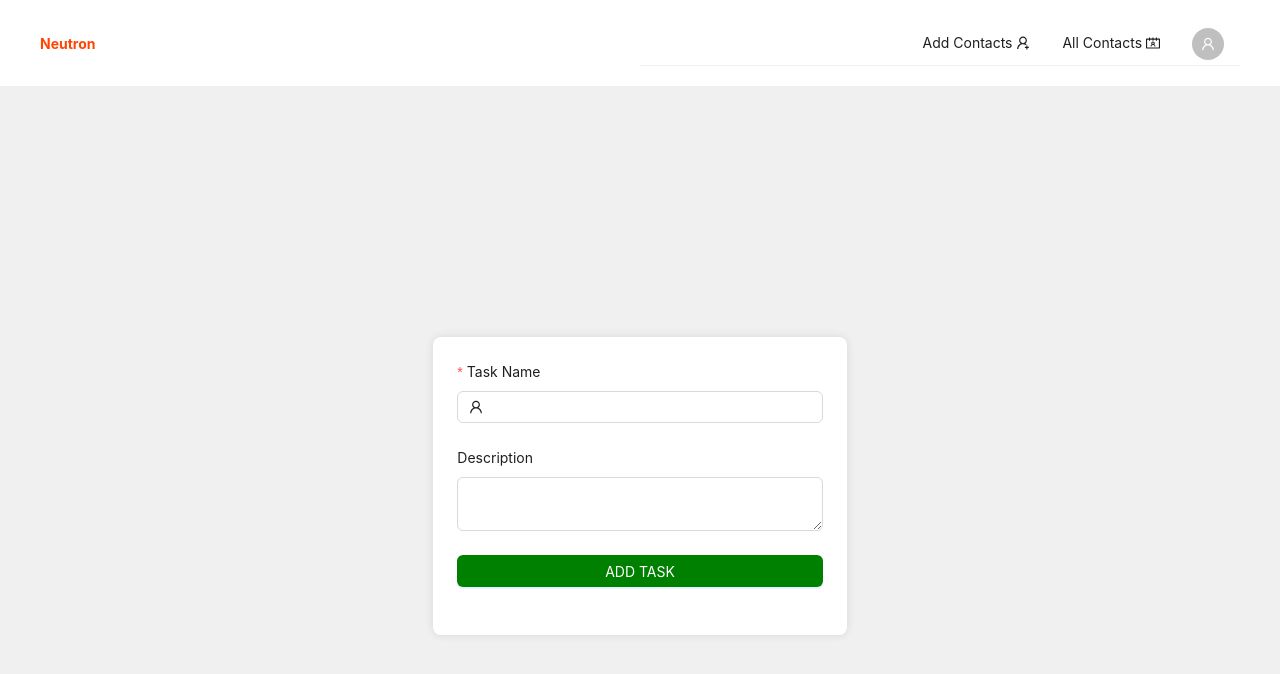
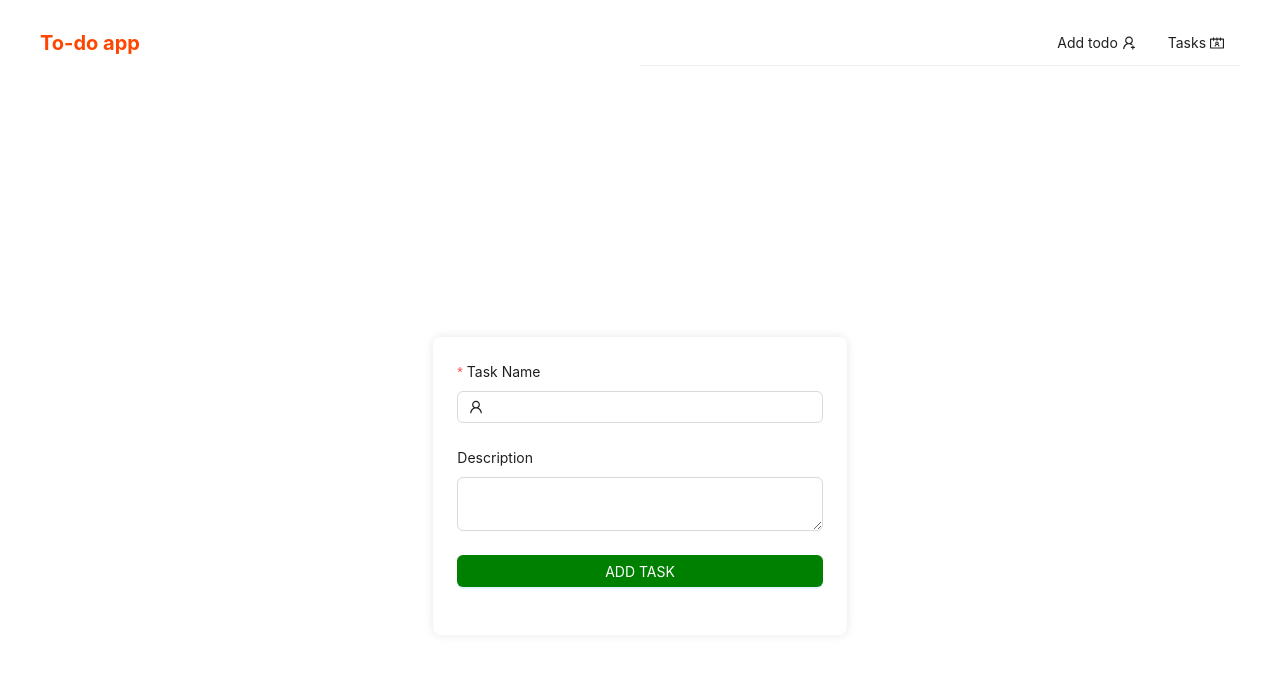
Before and after one commit to mehedi494/to-do-frontend, a React (Vite) app: page /add-contact in a window 1280 px wide. Shown: the top 674 px of the page. Built offline with nearby package versions, Linux system fonts and the light colour scheme.

Commit message:
add to do

```diff
--- a/src/components/Header.jsx
+++ b/src/components/Header.jsx
@@ -1,9 +1,8 @@
 import {
   ContactsOutlined,
-  UserAddOutlined,
-  UserOutlined,
+  UserAddOutlined
 } from "@ant-design/icons";
-import { Avatar, Menu, Row } from "antd";
+import { Menu, Row } from "antd";
 import { Link } from "react-router-dom";
 
 const Headers = () => {
@@ -12,21 +11,21 @@ const Headers = () => {
       key: "1",
       label: (
         <Link to="/add-contact">
-          Add Contacts <UserAddOutlined />
+          Add todo <UserAddOutlined />
         </Link>
       ),
     },
     {
       key: "2",
       label: (
-        <Link to="/all-contact">
-          All Contacts <ContactsOutlined />
+        <Link to="/">
+          Tasks <ContactsOutlined />
         </Link>
       ),
     },
-    {
-      label: <Avatar shape="circle" size="default" icon={<UserOutlined />} />,
-    },
+    // {
+    //   label: <Avatar shape="circle" size="default" icon={<UserOutlined />} />,
+    // },
   ];
   return (
     <Row
@@ -38,7 +37,7 @@ const Headers = () => {
        maxWidth:"100%"
       }}>
       <div>
-        <Link to="/"><span  style={{ color:'orangered', fontWeight: "bold" }}>Neutron</span></Link>
+        <Link to="/"><span  style={{fontSize:"20px", color:'orangered', fontWeight: "bold" }}>To-do app</span></Link>
       </div>
       <Menu
         mode="horizontal"
--- a/src/pages/AddTask.jsx
+++ b/src/pages/AddTask.jsx
@@ -13,7 +13,7 @@ const AddTask = () => {
   const handlePostRequest = async (data) => {
     setError("");
     try {
-      const response = await fetch(`${config.baseUrl}/add-contact`, {
+      const response = await fetch(`${config.baseUrl}/add-task`, {
         method: "POST",
         headers: {
           "Content-Type": "application/json",
@@ -76,7 +76,7 @@ const AddTask = () => {
         margin: 0,
         padding: 0,
         overflow: "hidden",
-        background: "#f0f0f0",
+
       }}>
       <Row
         justify="center"
--- a/src/pages/AllTask.jsx
+++ b/src/pages/AllTask.jsx
@@ -122,7 +122,7 @@ const AllTask = () => {
         <div
           style={{
             maxWidth: "100%",
-            backgroundColor: "#f0f0f0",
+
             padding: "20px 40px",
             height: "100vh",
             msOverflowX: "hidden",
--- a/src/pages/Home.jsx
+++ b/src/pages/Home.jsx
@@ -9,9 +9,9 @@ const Home = () => {
         alignItems: "center",
         width: "100%",
         height: "100vh",
-        backgroundColor: "#f0f0f0",
+        backgroundColor: "",
       }}>
-      {/* <h1>Welcome To <span style={{color:'orangered'}}> Neutron LandingPage</span></h1> */}
+
       <AllTask></AllTask>
     </div>
   );
```
